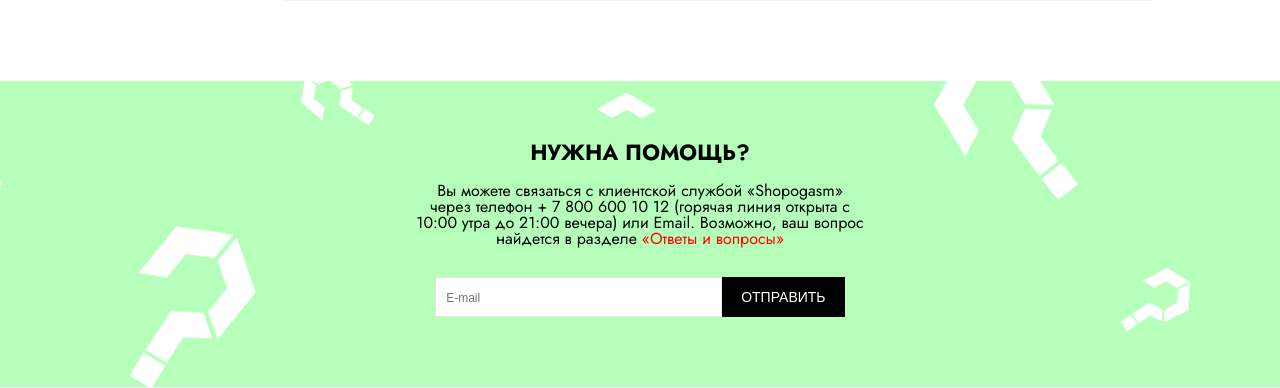
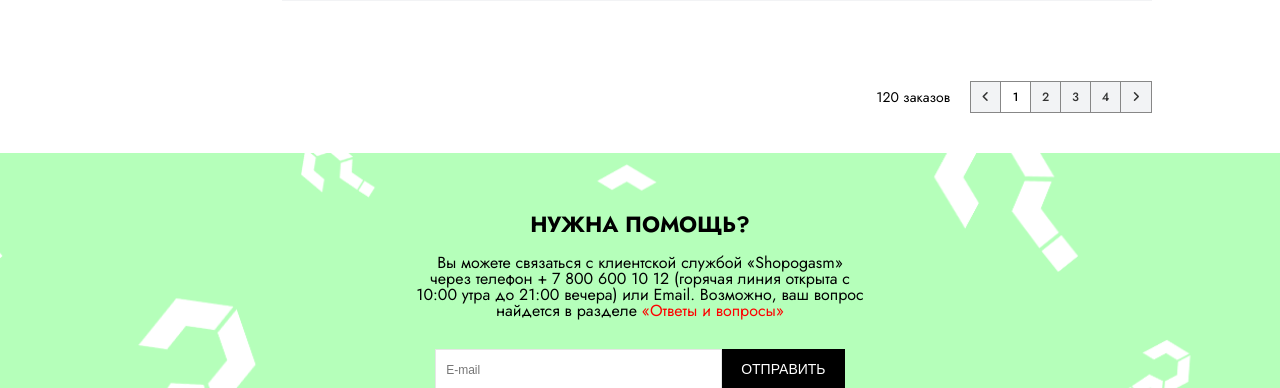
Before and after one commit to LonelyBusinesswoman/shopogasm, a PHP site: page /dashboard_goods.php in a window 1280 px wide. Shown: the part 1237-1625 px from the top of the page. Run offline with PHP 8.4, Linux system fonts and the light colour scheme; style sheets or scripts are compiled from the project's sources; some libraries are stand-ins or nearby versions.

Commit message:
dashboards goods fixes

```diff
--- a/css/style.css
+++ b/css/style.css
@@ -772,6 +772,19 @@
   margin-top: 20px;
   margin-left: 20px;
 }
+.character {
+  background-color: #F2F3F5;
+  width: 30px;
+  height: 30px;
+  justify-content: center;
+  align-items: center;
+  cursor: pointer;
+  display: flex;
+}
+.character a {
+  font-size: 12px;
+  font-weight: 500;
+}
 .overlay {
   width: 100%;
   min-height: 100vh;
@@ -2320,19 +2333,6 @@
 .brands_page .dropdown {
   display: none;
 }
-.brands_page .character {
-  background-color: #F2F3F5;
-  width: 30px;
-  height: 30px;
-  justify-content: center;
-  align-items: center;
-  cursor: pointer;
-  display: flex;
-}
-.brands_page .character a {
-  font-size: 12px;
-  font-weight: 500;
-}
 .brands_page .active {
   background-color: #000;
 }
@@ -2447,6 +2447,31 @@
   width: 15px;
   margin-left: 5px;
   margin-right: 10px;
+}
+.nav_pages {
+  align-self: flex-end;
+  align-items: center;
+  display: flex;
+  margin-bottom: 40px;
+}
+.nav_pages span {
+  margin-right: 20px;
+}
+.nav_pages .pages {
+  display: flex;
+  border: 1px solid #878787;
+}
+.nav_pages .character {
+  border-right: 1px solid #878787;
+}
+.nav_pages .character:last-child {
+  border-right: none;
+}
+.nav_pages .active {
+  background-color: #fff;
+}
+.nav_pages .active a {
+  color: #000;
 }
 .dashboard_page {
   flex-direction: column;
--- a/dashboard_goods.php
+++ b/dashboard_goods.php
@@ -86,6 +86,30 @@
           </div>
       </div>
     </div>
+    <!-- pages -->
+    <div class="nav_pages">
+      <span>120 заказов</span>
+      <div class="pages">
+        <div class="character left">
+          <a href="#"><i class="fa fa-angle-left" aria-hidden="true"></i></a>
+        </div>
+        <div class="character active">
+          <a href="#">1</a>
+        </div>
+        <div class="character">
+          <a href="#">2</a>
+        </div>
+        <div class="character">
+          <a href="#">3</a>
+        </div>
+        <div class="character ">
+          <a href="#">4</a>
+        </div>
+        <div class="character right">
+          <a href="#"><i class="fa fa-angle-right" aria-hidden="true"></i></a>
+        </div>
+      </div>
+    </div>
   </div>
 </main>
 <?php include 'components/footer.php'; ?>
```
Also changed, not shown: less/style.less (+40 -13 lines), 1 other file.
